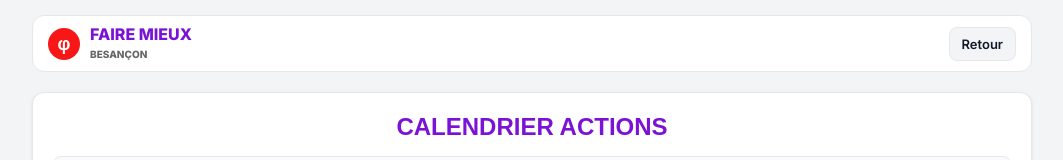
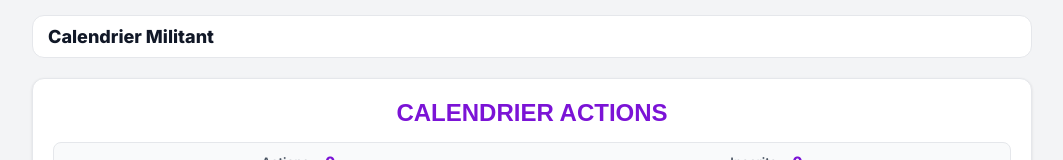
Before and after one commit to Tarxangel/calendrier-militant, a plain HTML site: page index.html in a window 1280 px wide. Shown: the top 160 px of the page, without its empty margins (108-1171 px from the left). Drawn offline with Linux system fonts and the light colour scheme; no server answers; a web font is replaced by a local one.

Commit message:
Remove LFI branding from header
Co-Authored-By: Claude Opus 4.6 (1M context) <noreply@anthropic.com>

```diff
--- a/index.html
+++ b/index.html
@@ -192,14 +192,7 @@
 
   <div class="container">
     <header>
-      <a href="/" class="logo-area">
-        <div class="phi-logo">φ</div>
-        <div style="font-weight:800; font-size:16px; line-height:1.1;">
-          <span style="color:var(--lfi-purple)">FAIRE MIEUX</span><br>
-          <span style="font-size:10px; color:#666;">BESANÇON</span>
-        </div>
-      </a>
-      <a href="/" class="nav-btn">Retour</a>
+      <div style="font-weight:800; font-size:18px;">Calendrier Militant</div>
     </header>
 
     <div class="card">
```
